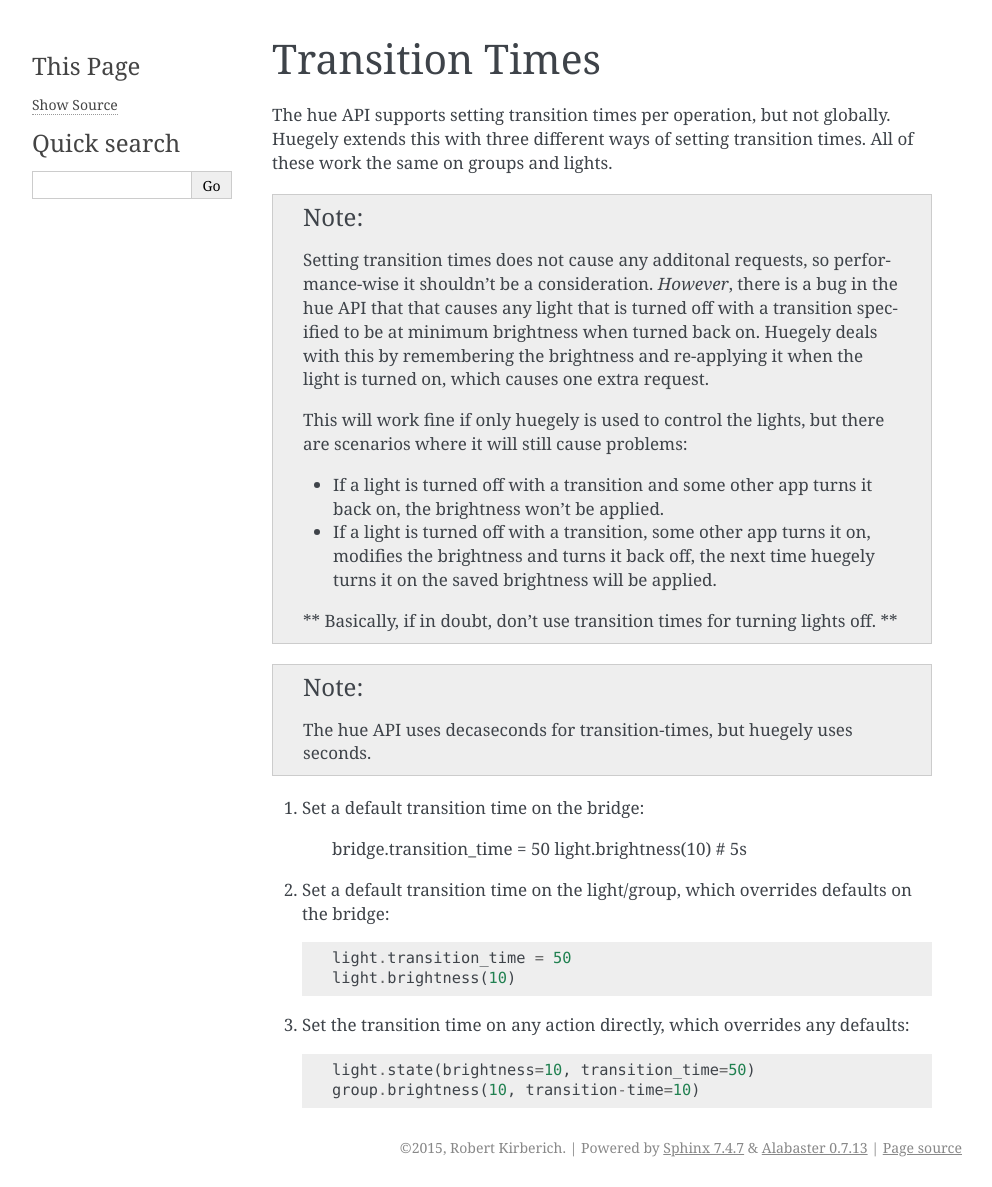
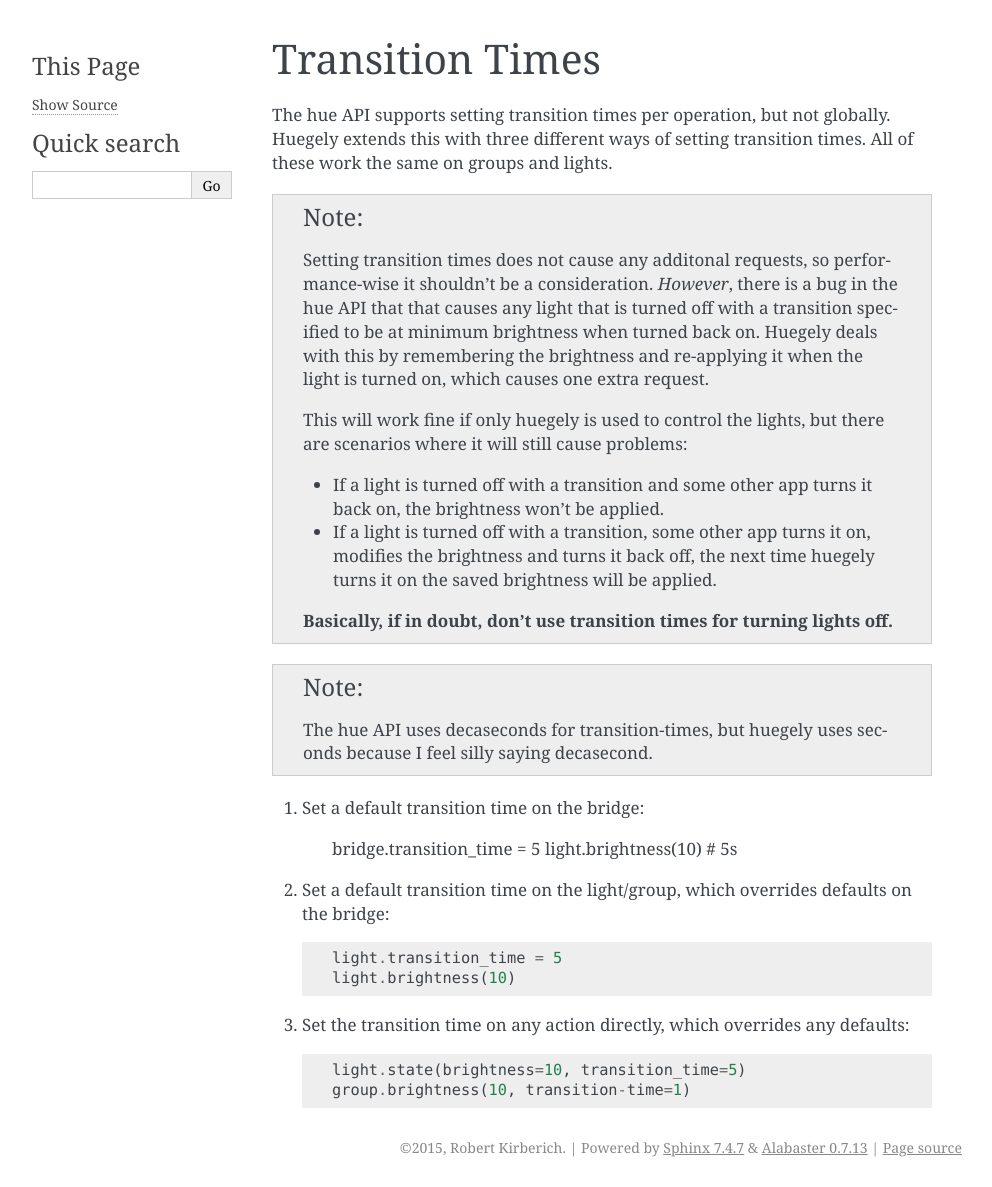
Before and after one commit to kirberich/huegely, a Sphinx documentation site: the page built from docs/source/transition_times.rst, in a window 1280 px wide. Shown: the whole page, without its empty margins (148-1140 px from the left). Built offline with Sphinx 7.4.7, drawn with Linux system fonts in a browser that asks for light colours; formulas are drawn with MathJax 3.

Commit message:
Fix some oversights in the transition time docs

```diff
--- a/docs/source/transition_times.rst
+++ b/docs/source/transition_times.rst
@@ -12,22 +12,22 @@ The hue API supports setting transition times per operation, but not globally. H
   - If a light is turned off with a transition and some other app turns it back on, the brightness won't be applied.
   - If a light is turned off with a transition, some other app turns it on, modifies the brightness and turns it back off, the next time huegely turns it on the saved brightness will be applied.
 
-  ** Basically, if in doubt, don't use transition times for turning lights off. **
+  **Basically, if in doubt, don't use transition times for turning lights off.**
 
 .. NOTE::
-  The hue API uses decaseconds for transition-times, but huegely uses seconds.
+  The hue API uses decaseconds for transition-times, but huegely uses seconds because I feel silly saying decasecond.
 
 1. Set a default transition time on the bridge:
 
-    bridge.transition_time = 50
+    bridge.transition_time = 5
     light.brightness(10) # 5s
 
 2. Set a default transition time on the light/group, which overrides defaults on the bridge::
 
-    light.transition_time = 50
+    light.transition_time = 5
     light.brightness(10)
 
 3. Set the transition time on any action directly, which overrides any defaults::
 
-    light.state(brightness=10, transition_time=50)
-    group.brightness(10, transition-time=10)
+    light.state(brightness=10, transition_time=5)
+    group.brightness(10, transition-time=1)
```
